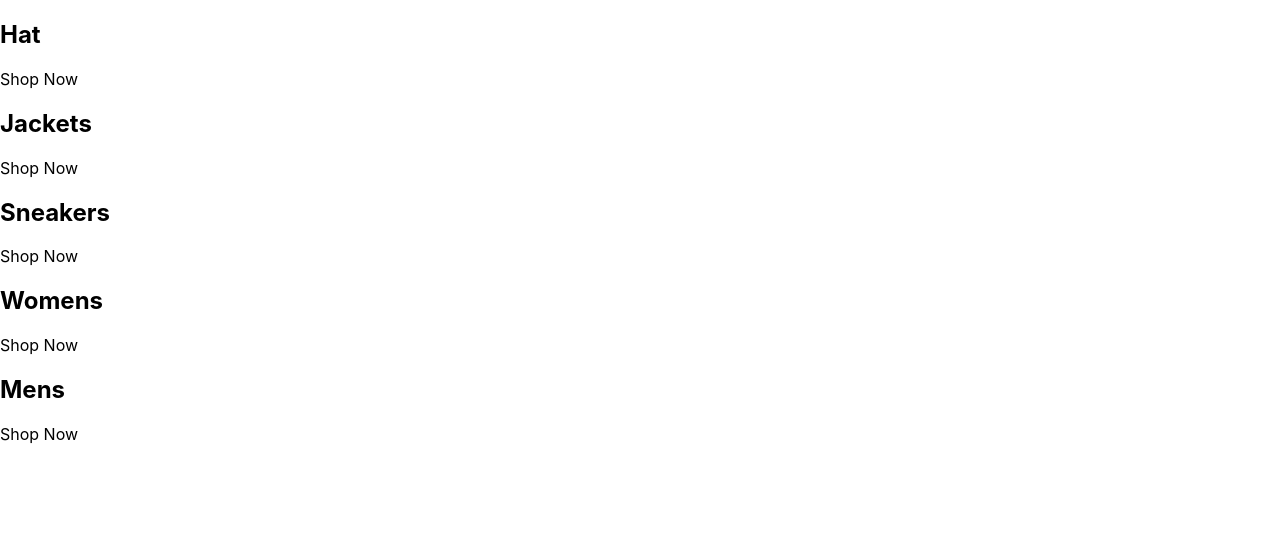
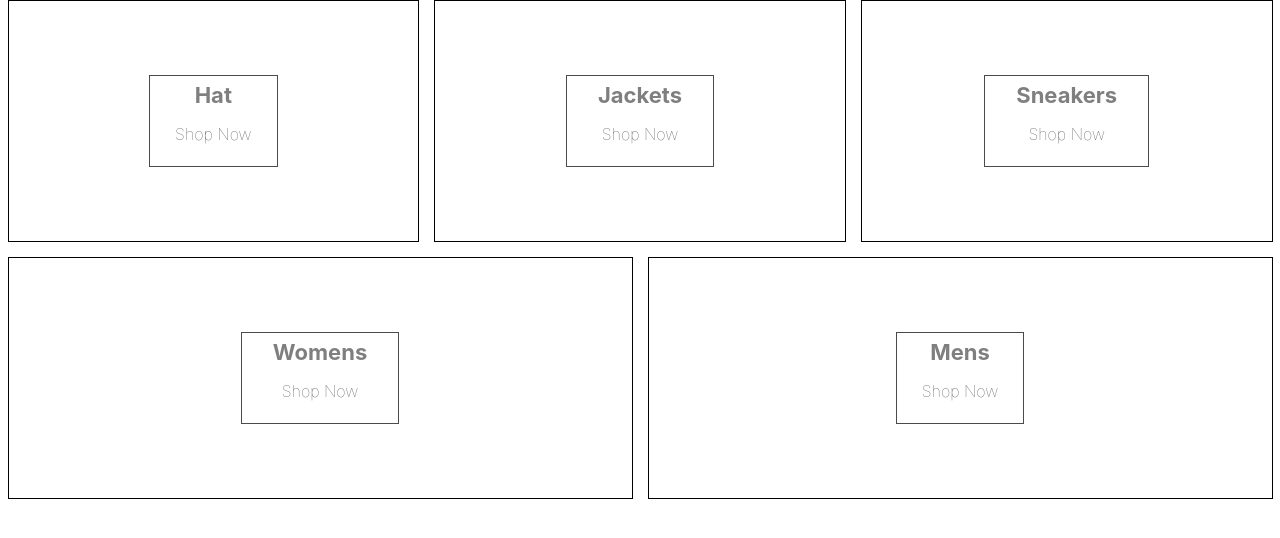
Before and after one commit to Thebassplayer/nxt_clothing, a React (Create React App) app: page / in a window 1280 px wide. Shown: the top 538 px of the page. Built offline with nearby package versions, Linux system fonts and the light colour scheme.

Commit message:
Main basic layout

```diff
--- a/package.json
+++ b/package.json
@@ -9,6 +9,7 @@
     "react": "^18.2.0",
     "react-dom": "^18.2.0",
     "react-scripts": "5.0.1",
+    "sass": "^1.56.1",
     "web-vitals": "^2.1.4"
   },
   "scripts": {
--- a/public/index.html
+++ b/public/index.html
@@ -1,20 +1,17 @@
 <!DOCTYPE html>
 <html lang="en">
+
 <head>
   <meta charset="utf-8" />
   <link rel="icon" href="%PUBLIC_URL%/favicon.ico" />
   <meta name="viewport" content="width=device-width, initial-scale=1" />
   <meta name="theme-color" content="#000000" />
-    <meta
-      name="description"
-      content="Web site created using create-react-app"
-    />
+  <meta name="description" content="Web site created using create-react-app" />
   <link rel="apple-touch-icon" href="%PUBLIC_URL%/logo192.png" />
   <!--
       manifest.json provides metadata used when your web app is installed on a
       user's mobile device or desktop. See https://developers.google.com/web/fundamentals/web-app-manifest/
     -->
-    <link rel="manifest" href="%PUBLIC_URL%/manifest.json" />
   <!--
       Notice the use of %PUBLIC_URL% in the tags above.
       It will be replaced with the URL of the `public` folder during the build.
@@ -26,6 +23,7 @@
     -->
   <title>React App</title>
 </head>
+
 <body>
   <noscript>You need to enable JavaScript to run this app.</noscript>
   <div id="root"></div>
@@ -40,4 +38,5 @@
       To create a production bundle, use `npm run build` or `yarn build`.
     -->
 </body>
+
 </html>
--- a/src/App.js
+++ b/src/App.js
@@ -1,4 +1,4 @@
-import { hasPointerEvents } from "@testing-library/user-event/dist/utils";
+import "./categories.styles.scss";
 
 const App = () => {
   const categories = [
@@ -25,8 +25,8 @@
   ];
   return (
     <div className="categories-container">
-      {categories.map(({ title }) => (
-        <div className="category-container">
+      {categories.map(({ title, id }) => (
+        <div key={id} className="category-container">
           <div className="background-image" />
           <div className="category-body-container">
             <h2>{title}</h2>
--- /dev/null
+++ b/src/categories.styles.scss
@@ -0,0 +1,75 @@
+.categories-container {
+  width: 100%;
+  display: flex;
+  flex-wrap: wrap;
+  justify-content: space-between;
+}
+
+.category-container {
+  min-width: 30%;
+  height: 240px;
+  flex: 1 1 auto;
+  display: flex;
+  align-items: center;
+  justify-content: center;
+  border: 1px solid black;
+  margin: 0 7.5px 15px;
+  overflow: hidden;
+
+  &:hover {
+    cursor: pointer;
+
+    & .background-image {
+      transform: scale(1.1);
+      transition: transform 6s cubic-bezier(0.25, 0.45, 0.45, 0.95);
+    }
+
+    & .category-body-container {
+      opacity: 0.9;
+    }
+  }
+
+  &.large {
+    height: 380px;
+  }
+
+  &:first-child {
+    margin-right: 7.5px;
+  }
+
+  &:last-child {
+    margin-left: 7.5px;
+  }
+
+  .background-image {
+    width: 100%;
+    height: 100%;
+    background-size: cover;
+    background-position: center;
+  }
+
+  .category-body-container {
+    height: 90px;
+    padding: 0 25px;
+    display: flex;
+    flex-direction: column;
+    align-items: center;
+    justify-content: center;
+    border: 1px solid black;
+    background-color: white;
+    opacity: 0.7;
+    position: absolute;
+
+    h2 {
+      font-weight: bold;
+      margin: 0 6px 0;
+      font-size: 22px;
+      color: #4a4a4a;
+    }
+
+    p {
+      font-weight: lighter;
+      font-size: 16px;
+    }
+  }
+}
```
Also changed, not shown: 1 other file (tests, documents, lock files or other folders). Lines whose indentation alone changed are shown as unchanged.
